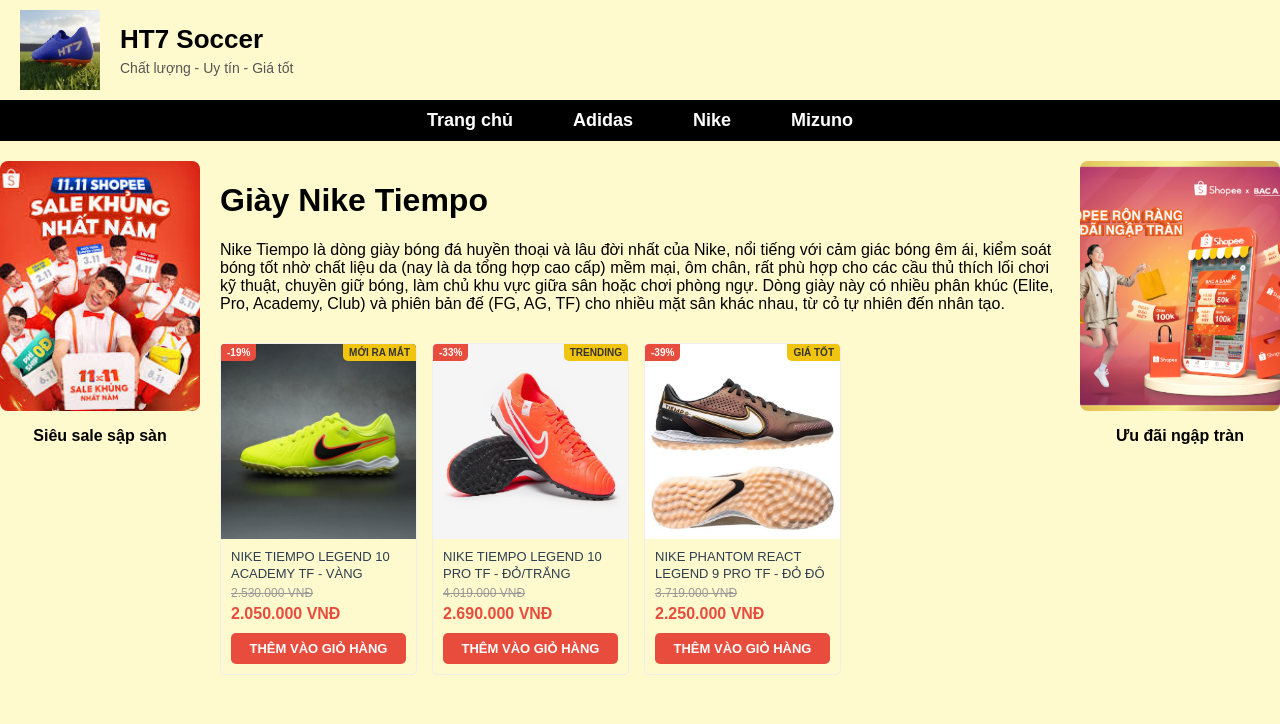
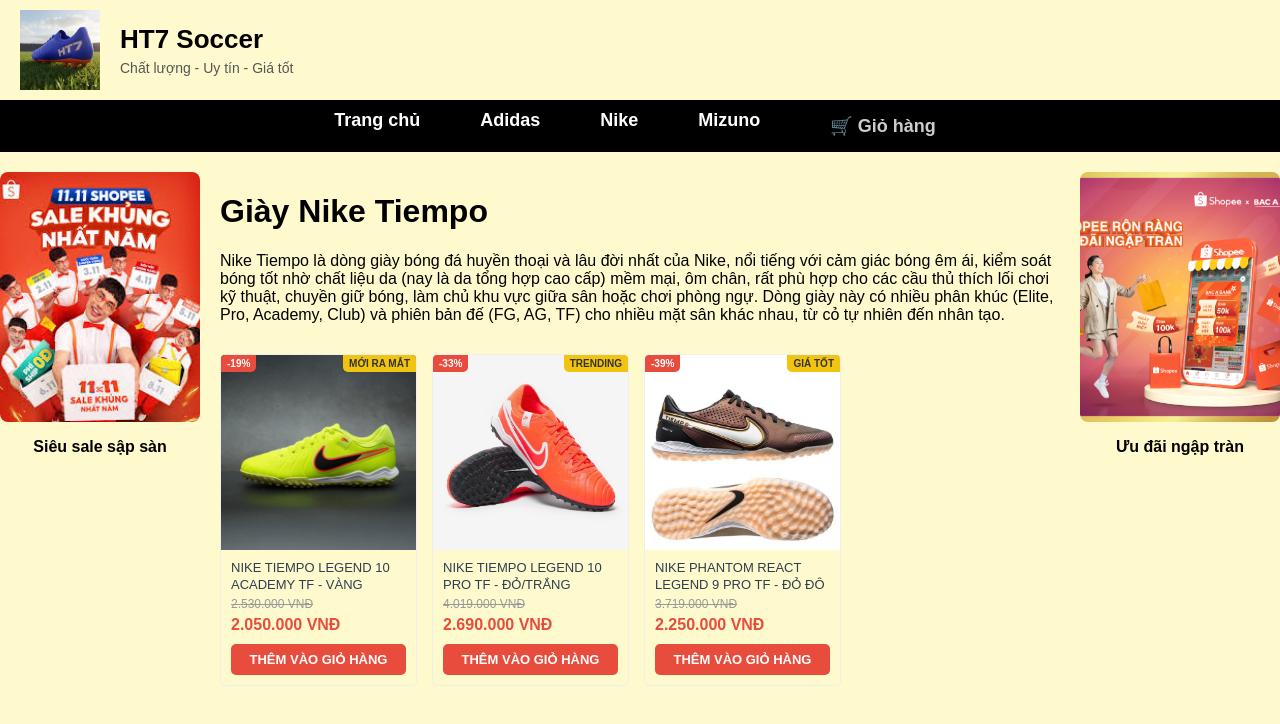
Before and after one commit to thanhnh20082008-sudo/HT7-Soccer, a plain HTML site: page giay-nike-tiempo.html in a window 1280 px wide. Drawn offline with Linux system fonts and the light colour scheme.

Commit message:
Update giay-nike-tiempo.html

```diff
--- a/giay-nike-tiempo.html
+++ b/giay-nike-tiempo.html
@@ -21,6 +21,8 @@
         <a href="giay-adidas.html">Adidas</a>
         <a href="giay-nike.html">Nike</a>
         <a href="giay-mizuno.html">Mizuno</a>
+
+        <a href="giohang.html" class="cart-icon">🛒 Giỏ hàng</a>
     </div>
 
 <div class="content-layout-wrapper">
```
